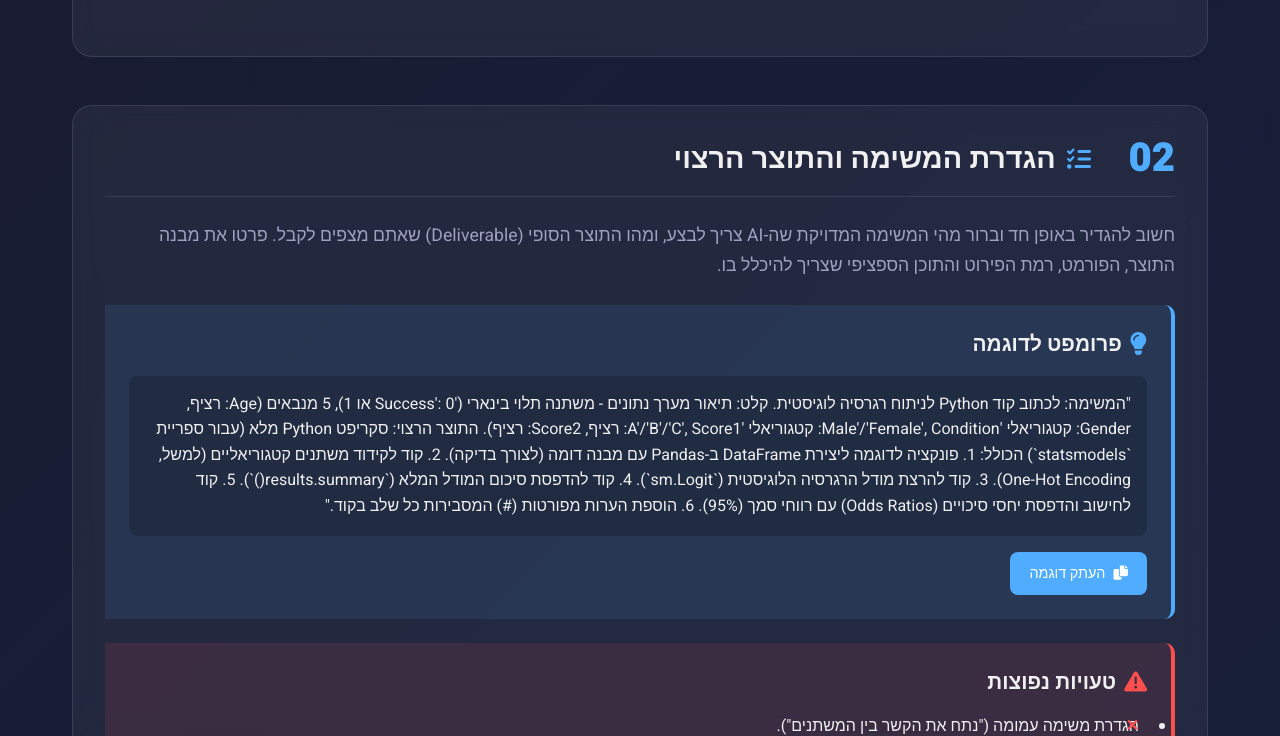
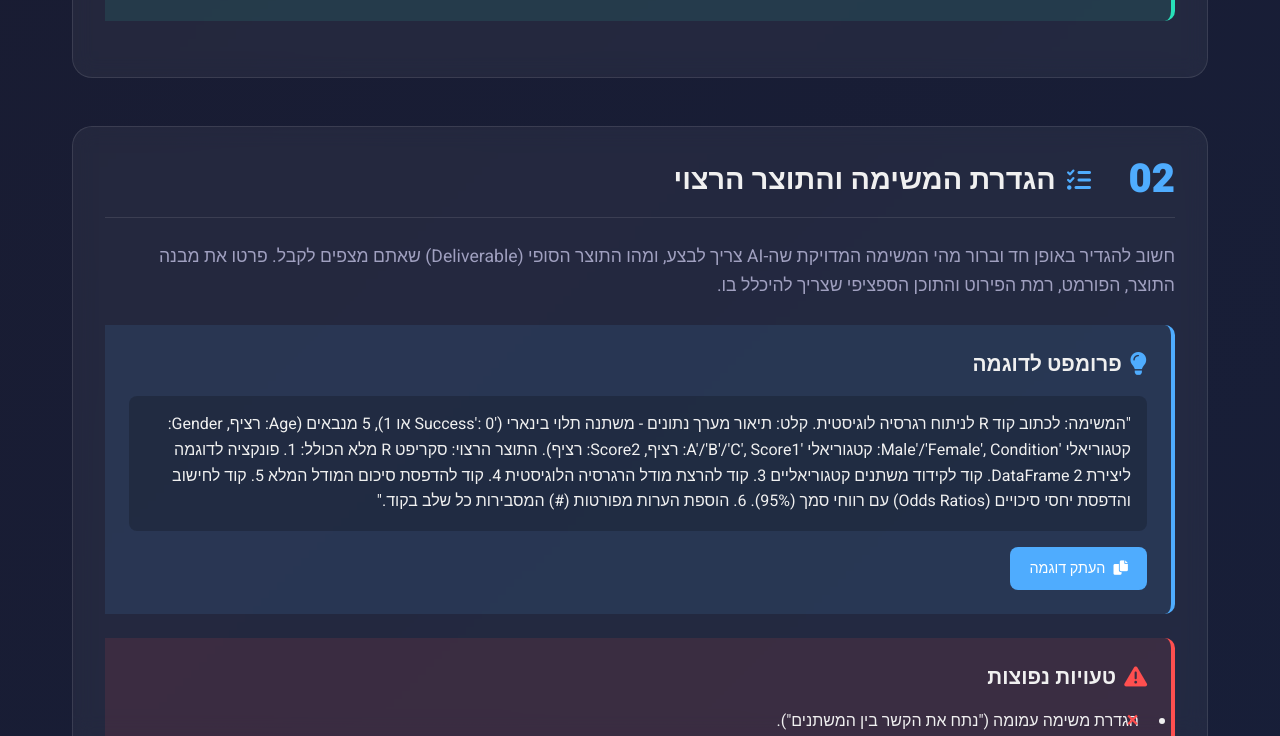
Before and after one commit to elad-refoua/prompts_research, a plain HTML site: page index.html in a window 1280 px wide. Shown: the part 1774-2510 px from the top of the page. Drawn offline with nearby package versions, Linux system fonts and the light colour scheme.

Commit message:
index.html

```diff
--- a/index.html
+++ b/index.html
@@ -290,6 +290,9 @@
             <p class="intro-paragraph-small">
                 המדריך מיועד לחוקרים, סטודנטים ועוזרי מחקר בפסיכולוגיה המעוניינים למצות את הפוטנציאל של AI להאצת ושיפור המחקר.
             </p>
+            <p class="intro-paragraph-small">
+            נכתב על ידי אלעד רפואה וgemini 2.5 pro.
+            </p>
         </div>
     </header>
 
@@ -366,13 +369,13 @@
                     פרומפט לדוגמה
                 </div>
                 <div class="example-content">
-                    "המשימה: לכתוב קוד Python לניתוח רגרסיה לוגיסטית.
+                    "המשימה: לכתוב קוד R לניתוח רגרסיה לוגיסטית.
                     קלט: תיאור מערך נתונים - משתנה תלוי בינארי ('Success': 0 או 1), 5 מנבאים (Age: רציף, Gender: קטגוריאלי 'Male'/'Female', Condition: קטגוריאלי 'A'/'B'/'C', Score1: רציף, Score2: רציף).
-                    התוצר הרצוי: סקריפט Python מלא (עבור ספריית `statsmodels`) הכולל:
-                    1. פונקציה לדוגמה ליצירת DataFrame ב-Pandas עם מבנה דומה (לצורך בדיקה).
-                    2. קוד לקידוד משתנים קטגוריאליים (למשל, One-Hot Encoding).
-                    3. קוד להרצת מודל הרגרסיה הלוגיסטית (`sm.Logit`).
-                    4. קוד להדפסת סיכום המודל המלא (`results.summary()`).
+                    התוצר הרצוי: סקריפט R מלא הכולל:
+                    1. פונקציה לדוגמה ליצירת DataFrame
+                    2. קוד לקידוד משתנים קטגוריאליים
+                    3. קוד להרצת מודל הרגרסיה הלוגיסטית
+                    4. קוד להדפסת סיכום המודל המלא
                     5. קוד לחישוב והדפסת יחסי סיכויים (Odds Ratios) עם רווחי סמך (95%).
                     6. הוספת הערות מפורטות (#) המסבירות כל שלב בקוד."
                 </div>
@@ -669,10 +672,8 @@
                  </div>
                  <div class="example-content">
                      "אני רוצה לתכנן ניתוח נתונים למחקר האורך שתיארתי קודם. לפני שתציע מודל סטטיסטי ספציפי ותכתוב קוד, אנא שאל אותי שאלות הבהרה לגבי:
-                     1. מבנה הנתונים המדויק (האם הם בפורמט רחב או ארוך?).
+                     1. מבנה הנתונים המדויק.
                      2. מספר נקודות המדידה והמרווחים ביניהן.
-                     3. האם יש משתנים נוספים (covariates) שחשוב לשלוט עליהם?
-                     4. מהן ההשערות הספציפיות ביותר שאני רוצה לבדוק?
                      אל תהסס לשאול כל שאלה נוספת שנדרשת להבנת המשימה."
                  </div>
                  <button class="copy-button" onclick="copyToClipboard(this)">
@@ -723,6 +724,7 @@
                      1. טבלה בפורמט APA (גרסה 7) המסכמת את תוצאות ה-ANOVA (ערכי F, דרגות חופש, ערכי p, גודל אפקט eta-squared).
                      2. פסקה קצרה המדווחת על הממצא העיקרי של האינטראקציה (אם הייתה מובהקת) בפורמט המתאים לפרק התוצאות במאמר.
                      3. רשימת נקודות המסכמת את הממצאים העיקריים עבור שקף במצגת כנס."
+                     4. הסבר לי את הרעיון הזה שדיברו עליו - אבל תניח שאני לא יודע כלום מראש
                  </div>
                  <button class="copy-button" onclick="copyToClipboard(this)">
                      <i class="fas fa-copy"></i>
```
